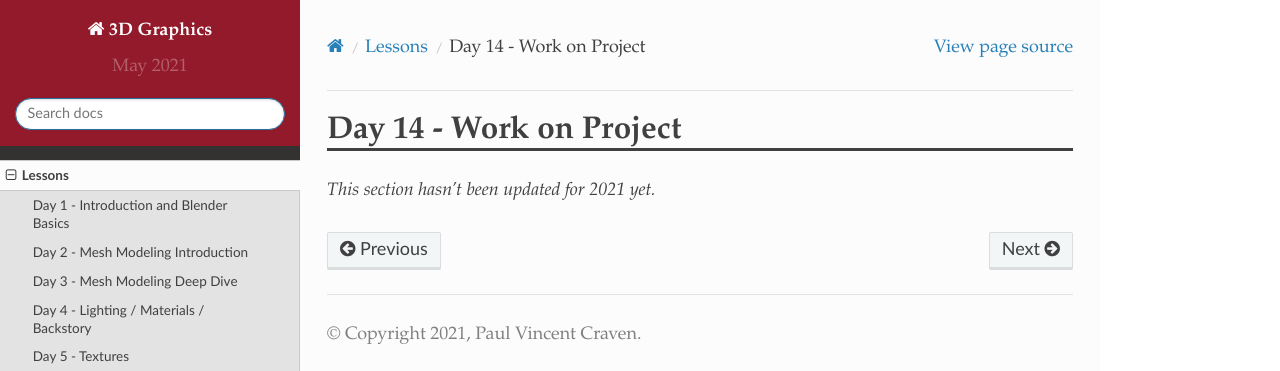
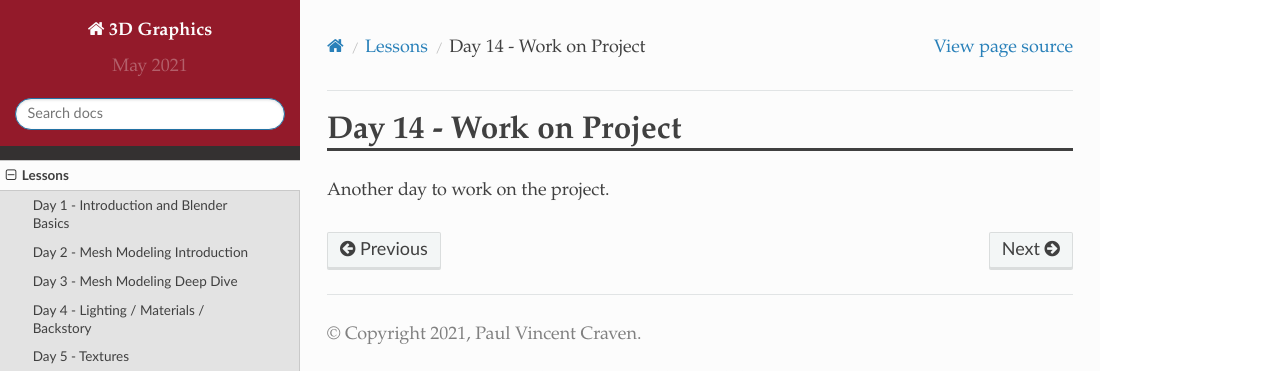
Before and after one commit to pvcraven/3d_graphics_class, a Sphinx documentation site: the page built from source/lessons/day_14/day_14.rst, in a window 1280 px wide. Shown: the top 371 px of the page. Built offline with Sphinx 7.4.7 and the Read the Docs theme 2.0.0, drawn with Linux system fonts in a browser that asks for light colours.

Commit message:
Update day_14.rst

```diff
--- a/source/lessons/day_14/day_14.rst
+++ b/source/lessons/day_14/day_14.rst
@@ -1,4 +1,4 @@
 Day 14 - Work on Project
 ========================
 
-*This section hasn't been updated for 2021 yet.*
+Another day to work on the project.
```
